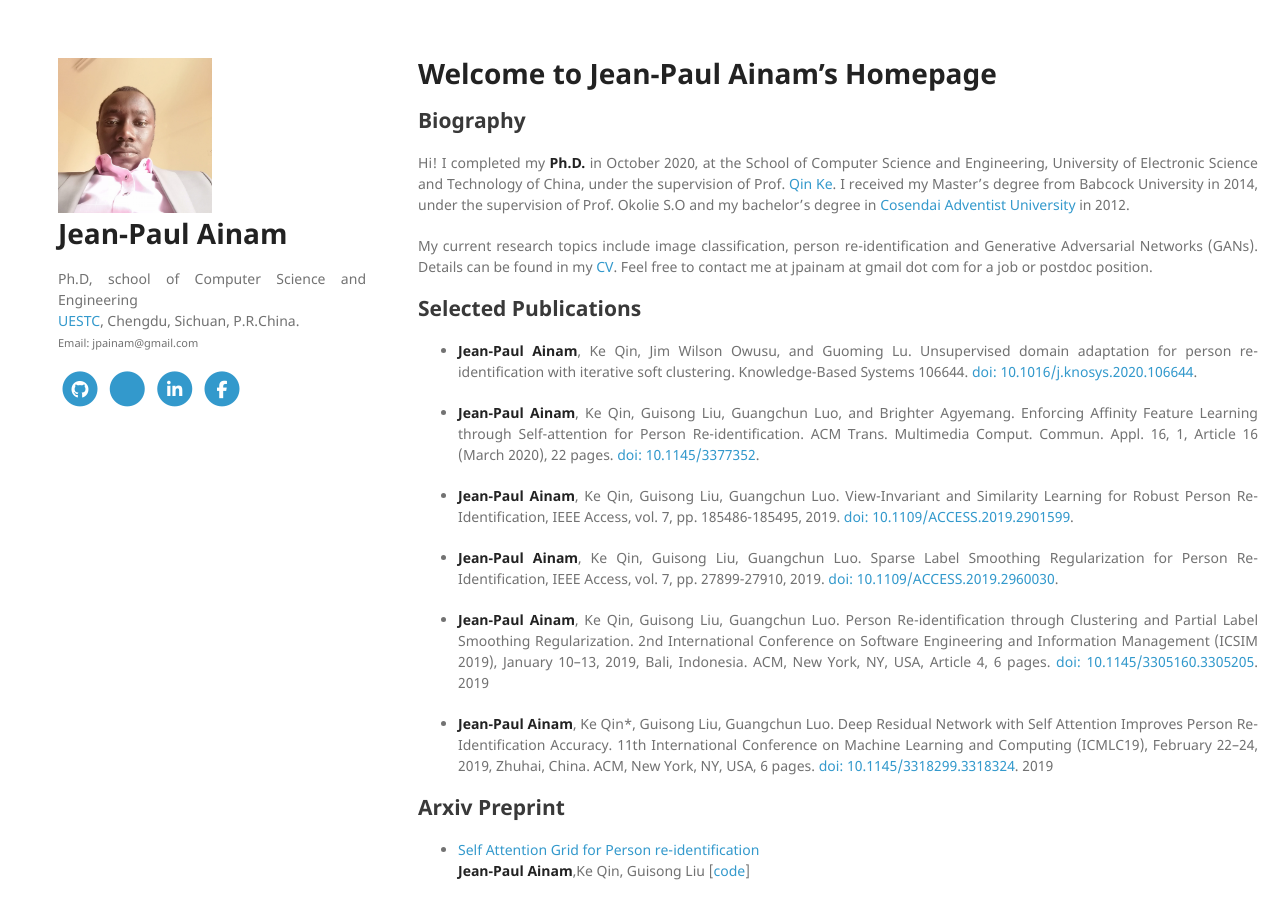
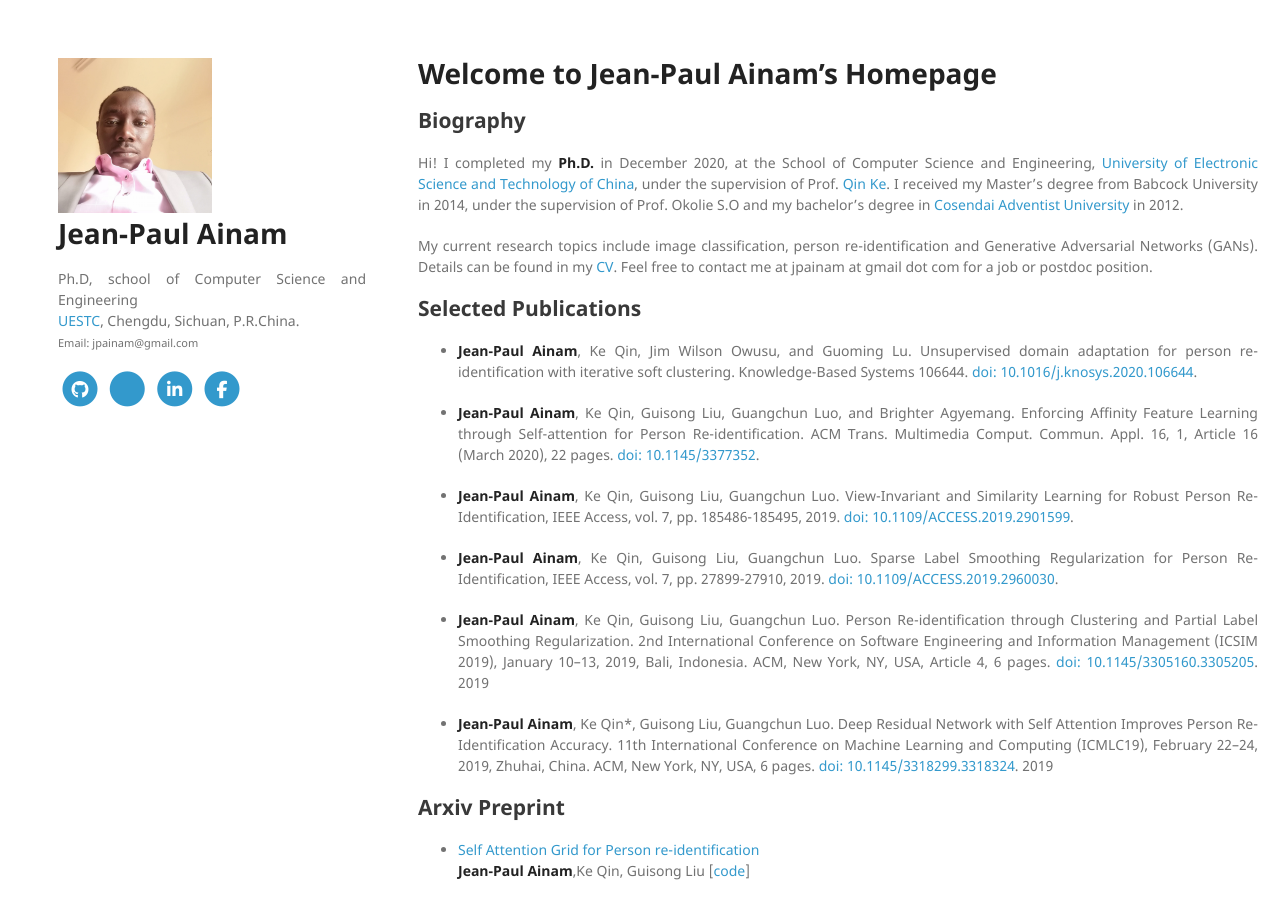
Before and after one commit to ornela1998/ornela1998.github.io, a Jekyll site: the page built from index.md, in a window 1280 px wide and 900 px high. Built offline with Jekyll 4.4.1, drawn with Linux system fonts in a browser that asks for light colours; nearby versions of some CDN libraries; our own code applies the rules of GitHub Pages for plain Markdown files; a style sheet for code colours, icons or effects is not loaded.

Commit message:
Update index.md

```diff
--- a/index.md
+++ b/index.md
@@ -2,7 +2,7 @@
 
 ## Biography
 
-Hi! I completed my **Ph.D.** in October 2020, at the School of Computer Science and Engineering, University of Electronic Science and Technology of China, under the supervision of Prof. <a href="https://scholar.google.com/citations?user=YevGUDgAAAAJ&hl=en" target="_blank">Qin Ke</a>. I received my Master’s degree from Babcock University in 2014, under the supervision of Prof. Okolie S.O and my bachelor’s degree in <a href="https//:www.uacosendai-edu.net" target="_blank">Cosendai Adventist University</a> in 2012.
+Hi! I completed my **Ph.D.** in December 2020, at the School of Computer Science and Engineering, <a href="https://en.uestc.edu.cn" target="_blank">University of Electronic Science and Technology of China</a>, under the supervision of Prof. <a href="https://scholar.google.com/citations?user=YevGUDgAAAAJ&hl=en" target="_blank">Qin Ke</a>. I received my Master’s degree from Babcock University in 2014, under the supervision of Prof. Okolie S.O and my bachelor’s degree in <a href="https//:www.uacosendai-edu.net" target="_blank">Cosendai Adventist University</a> in 2012.
 
 My current research topics include image classification, person re-identification and Generative Adversarial Networks (GANs).
 Details can be found in my <a target="_blank" href="https://1drv.ms/w/s!Avwfb9nLRWEytyulmssmykW9cfrY?e=JTYZgg">CV</a>. Feel free to contact me at jpainam at gmail dot com for a job or postdoc position.
```
